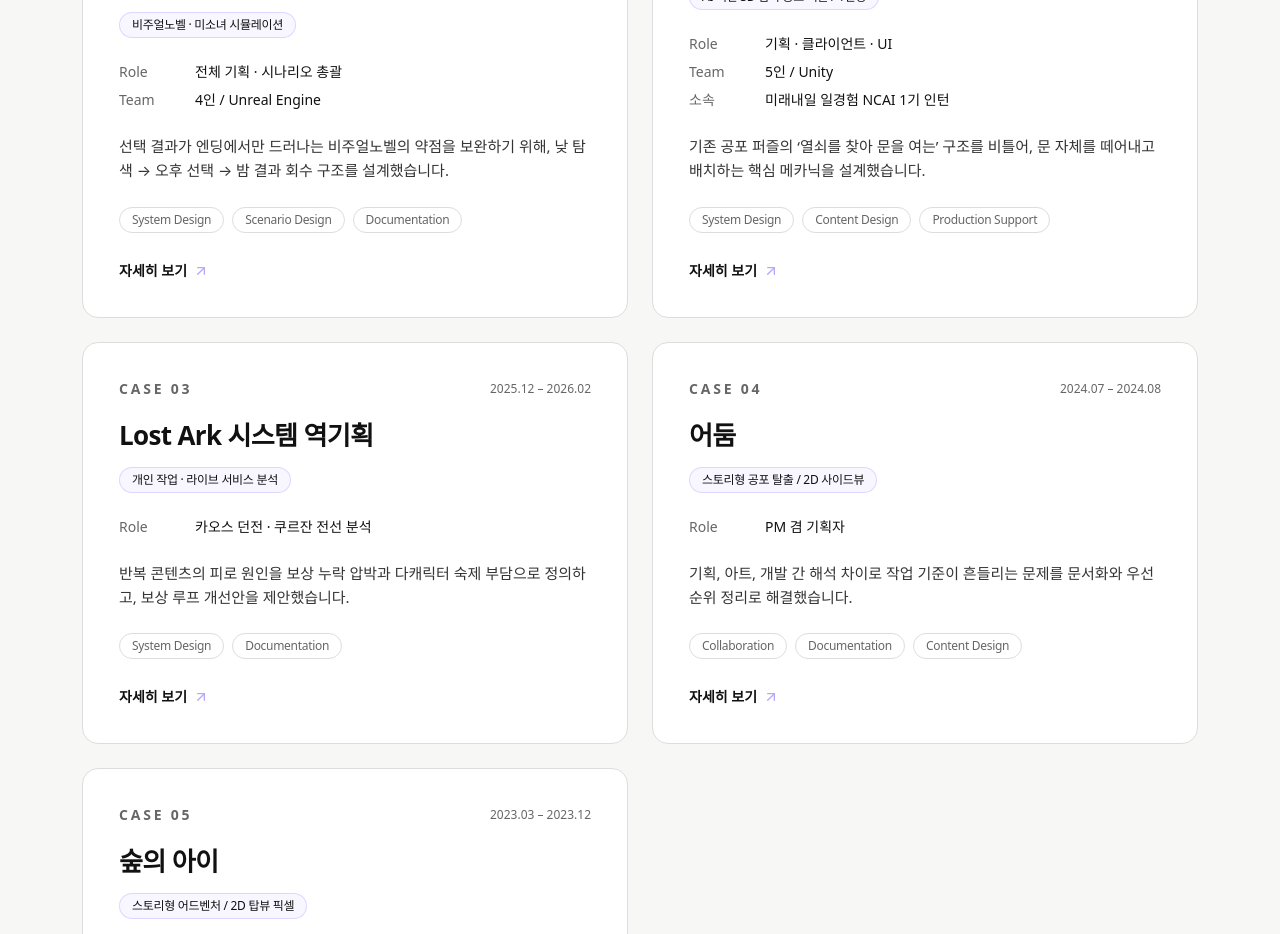
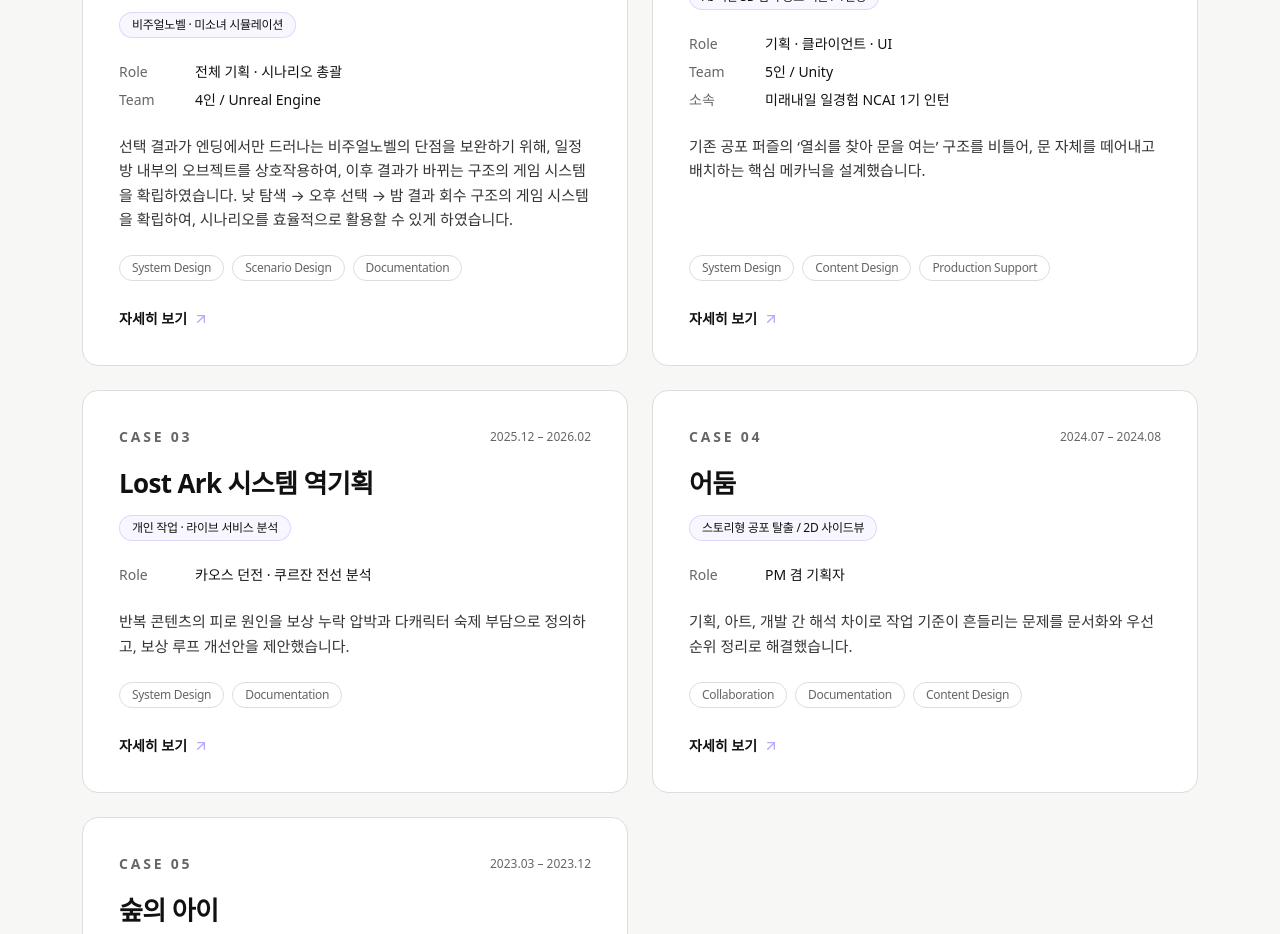
Before and after one commit to haehaejjang/website, a Next.js app: page / in a window 1280 px wide. Shown: the part 2920-3854 px from the top of the page. Built offline with nearby package versions, Linux system fonts and the light colour scheme.

Commit message:
Update caseStudies.ts

```diff
--- a/src/data/caseStudies.ts
+++ b/src/data/caseStudies.ts
@@ -40,7 +40,7 @@ export const caseStudies: CaseStudy[] = [
     team: "4인 / Unreal Engine",
     role: "전체 기획 · 시나리오 총괄",
     summary:
-      "선택 결과가 엔딩에서만 드러나는 비주얼노벨의 약점을 보완하기 위해, 낮 탐색 → 오후 선택 → 밤 결과 회수 구조를 설계했습니다.",
+      "선택 결과가 엔딩에서만 드러나는 비주얼노벨의 단점을 보완하기 위해, 일정 방 내부의 오브젝트를 상호작용하여, 이후 결과가 바뀌는 구조의 게임 시스템을 확립하였습니다. 낮 탐색 → 오후 선택 → 밤 결과 회수 구조의 게임 시스템을 확립하여, 시나리오를 효율적으로 활용할 수 있게 하였습니다.",
     skills: ["System Design", "Scenario Design", "Documentation"],
     detail: {
       problem:
```
